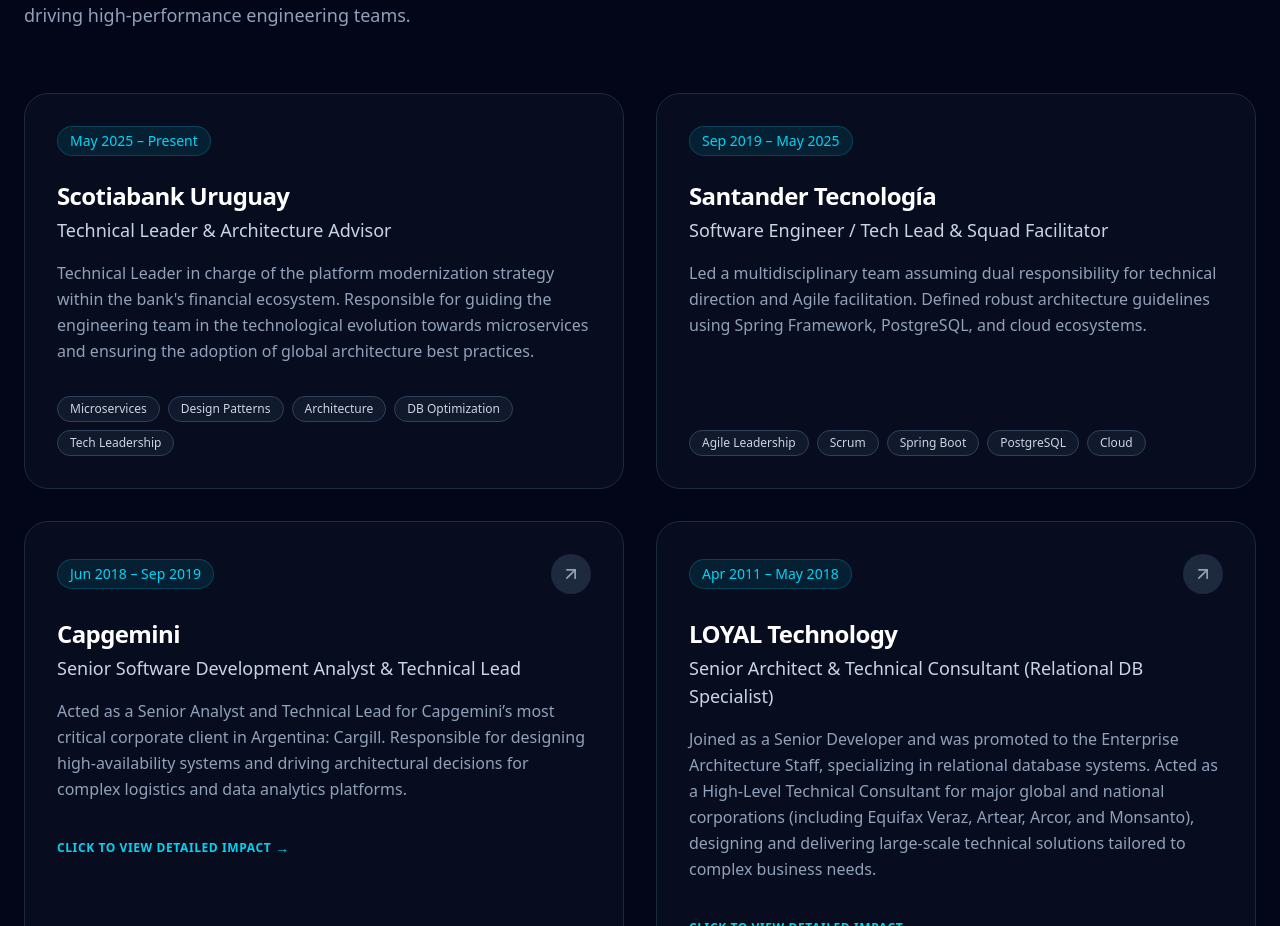
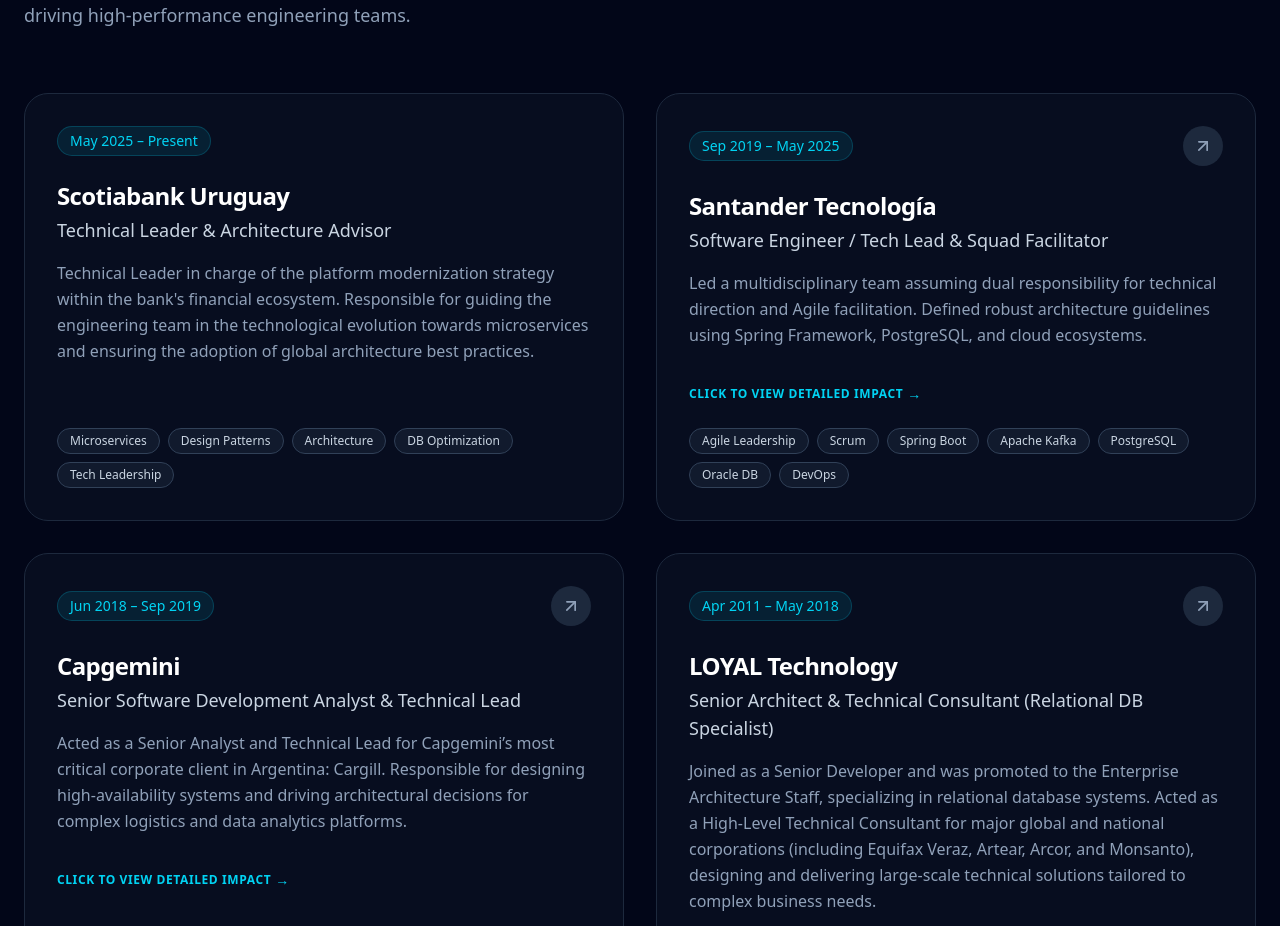
Before and after one commit to Madchakal/pablo-curto-executive-portfolio, a Next.js app: page / in a window 1280 px wide. Shown: the part 1704-2630 px from the top of the page. Built offline with nearby package versions, Linux system fonts and the light colour scheme.

Commit message:
add santander job description

```diff
--- a/src/components/Projects.tsx
+++ b/src/components/Projects.tsx
@@ -44,7 +44,32 @@
       role: "Software Engineer / Tech Lead & Squad Facilitator",
       duration: "Sep 2019 – May 2025",
       description: "Led a multidisciplinary team assuming dual responsibility for technical direction and Agile facilitation. Defined robust architecture guidelines using Spring Framework, PostgreSQL, and cloud ecosystems.",
-      tech: ["Agile Leadership", "Scrum", "Spring Boot", "PostgreSQL", "Cloud"],
+      tech: ["Agile Leadership", "Scrum", "Spring Boot", "Apache Kafka", "PostgreSQL", "Oracle DB", "DevOps"],
+      details: {
+        fullDescription: "Progressed through key engineering areas within the bank, culminating in a dual role as Technical Lead and Project Leader / Squad Facilitator. Acted as the bridge between technical execution and business strategy, managing architecture, delivery pipelines, and driving Agile methodologies for multidisciplinary teams.",
+        achievements: [
+          {
+            title: "Technical & Project Leadership (Messages & Notifications)",
+            desc: "Steered the team as Tech Lead and Project Leader through a complete core system re-engineering. Successfully modernized the platform by introducing Apache Kafka to handle event-driven architectures and high-throughput real-time messaging."
+          },
+          {
+            title: "Data Engineering & Compliance",
+            desc: "Led the technical strategy within the Data Engineering squad to architect and implement robust data sanitization pipelines, ensuring secure and compliant data transmission to Santander Spain."
+          },
+          {
+            title: "Product Innovation (Backoffice Builder)",
+            desc: "Directed the design and architecture of a custom Backoffice layout manager application, enabling internal teams to dynamically compose and preview multi-device push notifications and messages."
+          },
+          {
+            title: "Performance & DevOps Optimization",
+            desc: "Started as the Technical Reference for the Statistics and Rewards domain, optimizing high-volume Oracle batch processes. Collaborated closely with DevOps to build automated file-transfer pipelines interacting with legacy infrastructure."
+          },
+          {
+            title: "Agile Facilitation",
+            desc: "Facilitated Scrum and Kanban ceremonies (Dailies, Plannings, Retrospectives), effectively removing team blockers, optimizing sprint velocity, and mentoring engineers."
+          }
+        ]
+      }
     },
     {
       company: "Capgemini",
```
